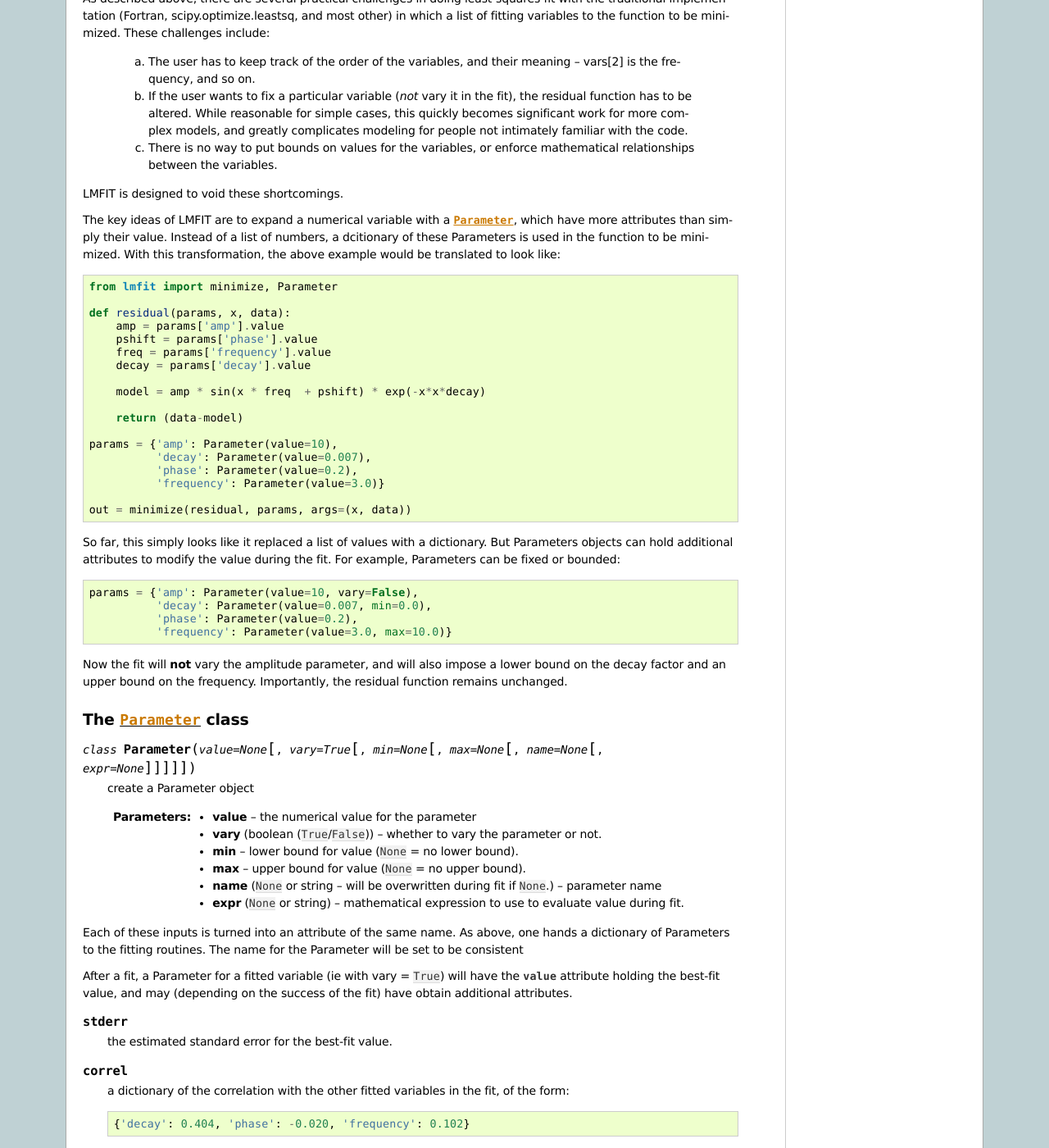
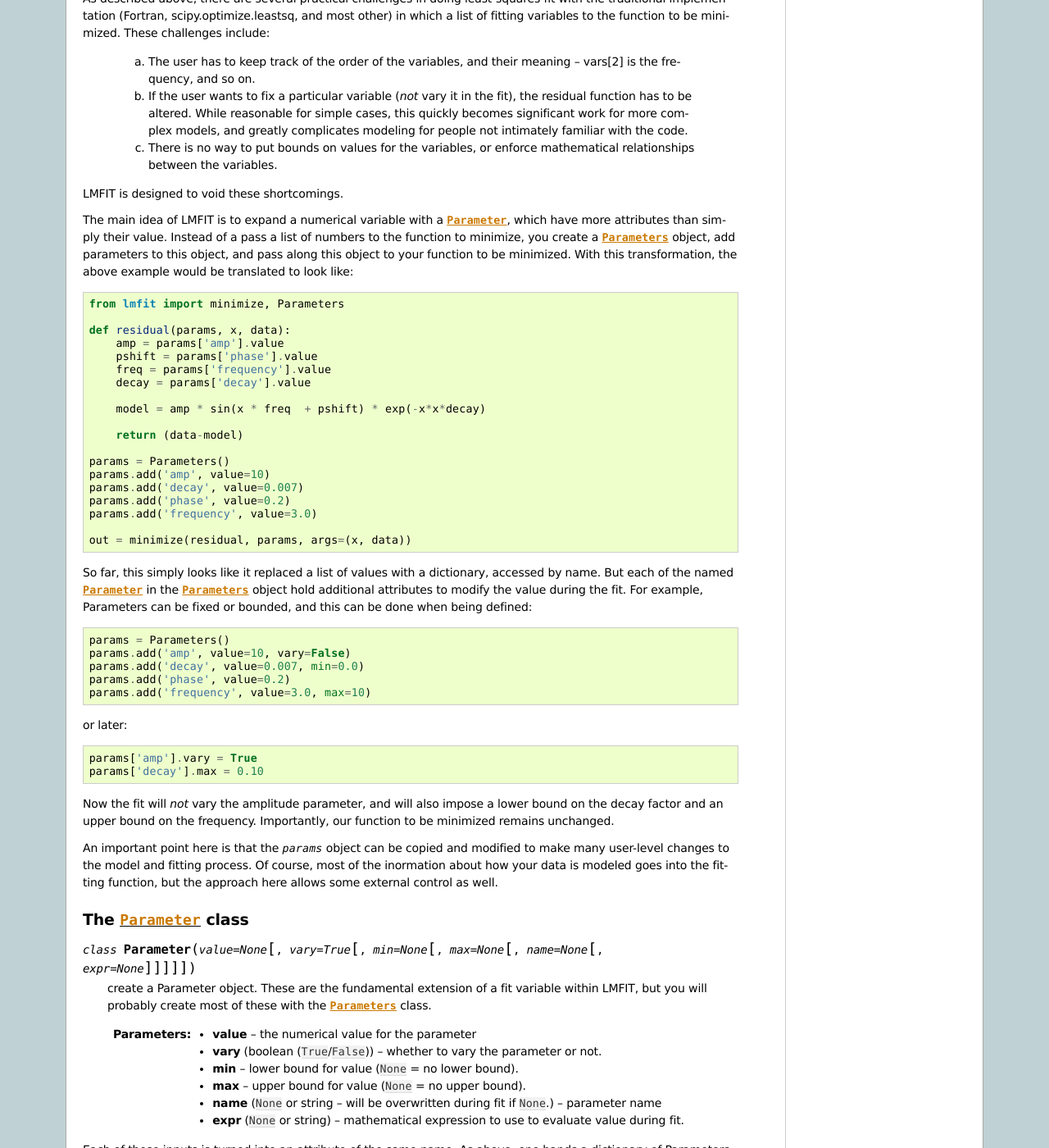
Before and after one commit to lmfit/lmfit-py, a Sphinx documentation site: the page built from doc/parameters.rst, in a window 1280 px wide and 1400 px high, scrolled down 798 px. Shown: the whole window at 82% size. Built offline with Sphinx 7.4.7, drawn with Linux system fonts in a browser that asks for light colours; formulas are drawn with MathJax 3; the version number is read from the project's files by our own code; some of the changed text lies outside the part shown.

Commit message:
doc changes

```diff
--- a/doc/parameters.rst
+++ b/doc/parameters.rst
@@ -71,13 +71,14 @@ variables to the function to be minimized.  These challenges include:
 
 LMFIT is designed to void these shortcomings.
 
-The key ideas of LMFIT are to expand a numerical variable with a
+The main idea of LMFIT is to expand a numerical variable with a
 :class:`Parameter`, which have more attributes than simply their value.
-Instead of a list of numbers, a dcitionary of these Parameters is used in
-the function to be minimized.  With this transformation, the above example
-would be translated to look like::
+Instead of a pass a list of numbers to the function to minimize, you create
+a :class:`Parameters` object, add parameters to this object, and pass along
+this object to your function to be minimized.  With this transformation,
+the above example would be translated to look like::
 
-    from lmfit import minimize, Parameter
+    from lmfit import minimize, Parameters
 
     def residual(params, x, data):
         amp = params['amp'].value
@@ -89,28 +90,42 @@ would be translated to look like::
 
         return (data-model)
 
-    params = {'amp': Parameter(value=10),
-              'decay': Parameter(value=0.007),
-              'phase': Parameter(value=0.2),
-	      'frequency': Parameter(value=3.0)}
+    params = Parameters()
+    params.add('amp', value=10)
+    params.add('decay', value=0.007)
+    params.add('phase', value=0.2)
+    params.add('frequency', value=3.0)
 
     out = minimize(residual, params, args=(x, data))
 
 
+So far, this simply looks like it replaced a list of values with a
+dictionary, accessed by name.  But each of the named :class:`Parameter` in
+the :class:`Parameters` object hold additional attributes to modify the
+value during the fit.  For example, Parameters can be fixed or bounded, and
+this can be done when being defined::
 
-So far, this simply looks like it replaced a list of values with a
-dictionary.  But Parameters objects can hold additional attributes to
-modify the value during the fit.  For example, Parameters can be fixed or
-bounded::
+    params = Parameters()
+    params.add('amp', value=10, vary=False)
+    params.add('decay', value=0.007, min=0.0)
+    params.add('phase', value=0.2)
+    params.add('frequency', value=3.0, max=10)
 
-    params = {'amp': Parameter(value=10, vary=False),
-              'decay': Parameter(value=0.007, min=0.0),
-              'phase': Parameter(value=0.2),
-	      'frequency': Parameter(value=3.0, max=10.0)}
+or later::
 
-Now the fit will **not** vary the amplitude parameter, and will also impose
-a lower bound on the decay factor and an upper bound on the frequency.
-Importantly, the residual function remains unchanged.
+    params['amp'].vary = True
+    params['decay'].max = 0.10
+
+
+Now the fit will *not* vary the amplitude parameter, and will also impose a
+lower bound on the decay factor and an upper bound on the frequency.
+Importantly, our function to be minimized remains unchanged.
+
+An important point here is that the `params` object can be copied and
+modified to make many user-level changes to the model and fitting process.
+Of course, most of the inormation about how your data is modeled goes into
+the fitting function, but the approach here allows some external control as
+well.
 
 
 The :class:`Parameter` class
@@ -118,7 +133,9 @@ The :class:`Parameter` class
 
 .. class:: Parameter(value=None[, vary=True[, min=None[, max=None[, name=None[, expr=None]]]]])
 
-   create a Parameter object
+   create a Parameter object.   These are the fundamental extension of a
+   fit variable within LMFIT, but you will probably create most of these
+   with the :class:`Parameters` class.
 
    :param value: the numerical value for the parameter
    :param vary:  whether to vary the parameter or not.
@@ -158,13 +175,60 @@ See :ref:`math-constraints-label` for more details and examples of this
 feature.
 
 
+The :class:`Parameters` class
+========================================
+
+.. class:: Parameters()
+
+   create a Parameters object.  This is little more than a fancy
+   dictionary, with the restrictions that
+
+   1. keys must be valid Python symbol names (so that they can be used in
+   expressions of mathematical constraints).  This means the names must
+   match ``[a-z_][a-z0-9_]*``  and cannot be a Python reserved word.
+
+   2. values must be vaild :class:`Parameter` objects.
+
+
+   Two methods for provided for convenience of initializing Parameters.
+
+.. method:: add(name[, value=None[, vary=True[, min=None[, max=None[, expr=None]]]]])
+
+   add a named parameter.  This simply creates a :class:`Parameter`
+   object associated with the key `name`, with optional arguments
+   passed to :class:`Parameter`::
+
+     p = Parameters()
+     p.add('myvar', value=1, vary=True)
+
+.. method:: add_many(self, paramlist)
+
+   add a list of named parameters.  Each entry must be a tuple
+   with the following entries::
+
+        name, value, vary, min, max, expr
+
+   That is, this method is somewhat rigid and verbose (no default values),
+   but can be useful when initially defining a parameter list so that it
+   looks table-like::
+
+     p = Parameters()
+     #           (Name,  Value,  Vary,   Min,  Max,  Expr)
+     p.add_many(('amp1',    10,  True, None, None,  None),
+                ('cen1',   1.2,  True,  0.5,  2.0,  None),
+                ('wid1',   0.8,  True,  0.1, None,  None),
+                ('amp2',   7.5,  True, None, None,  None),
+                ('cen2',   1.9,  True,  1.0,  3.0,  None),
+                ('wid2',  None, False, None, None, '2*wid1/3'))
+
+
 Simple Example:
 ==================
 
 Putting it all together, a simple example of using a dictionary of
 :class:`Parameter` s  and :func:`minimize` might look like this::
 
-    from lmfit import minimize, Parameter
+    from lmfit import minimize, Parameters
 
     def residual(params, x, data=None):
         amp = params['amp'].value
@@ -176,10 +240,11 @@ Putting it all together, a simple example of using a dictionary of
 
         return (data-model)
 
-    params = {'amp': Parameter(value=10),
-              'decay': Parameter(value=0.007, vary=False),
-              'phase_shift': Parameter(value=0.2),
-	      'omega': Parameter(value=3.0)}
+    params = Parameters()
+    params.add('amp', value=10)
+    params.add('decay', value=0.007, vary=False)
+    params.add('phase_shift', value=0.2)
+    params.add('omega', value=3.0)
 
     result = minimize(residual, params, args=(x, data))
 
```
Also changed, not shown: doc/index.rst (+9 -9 lines).
